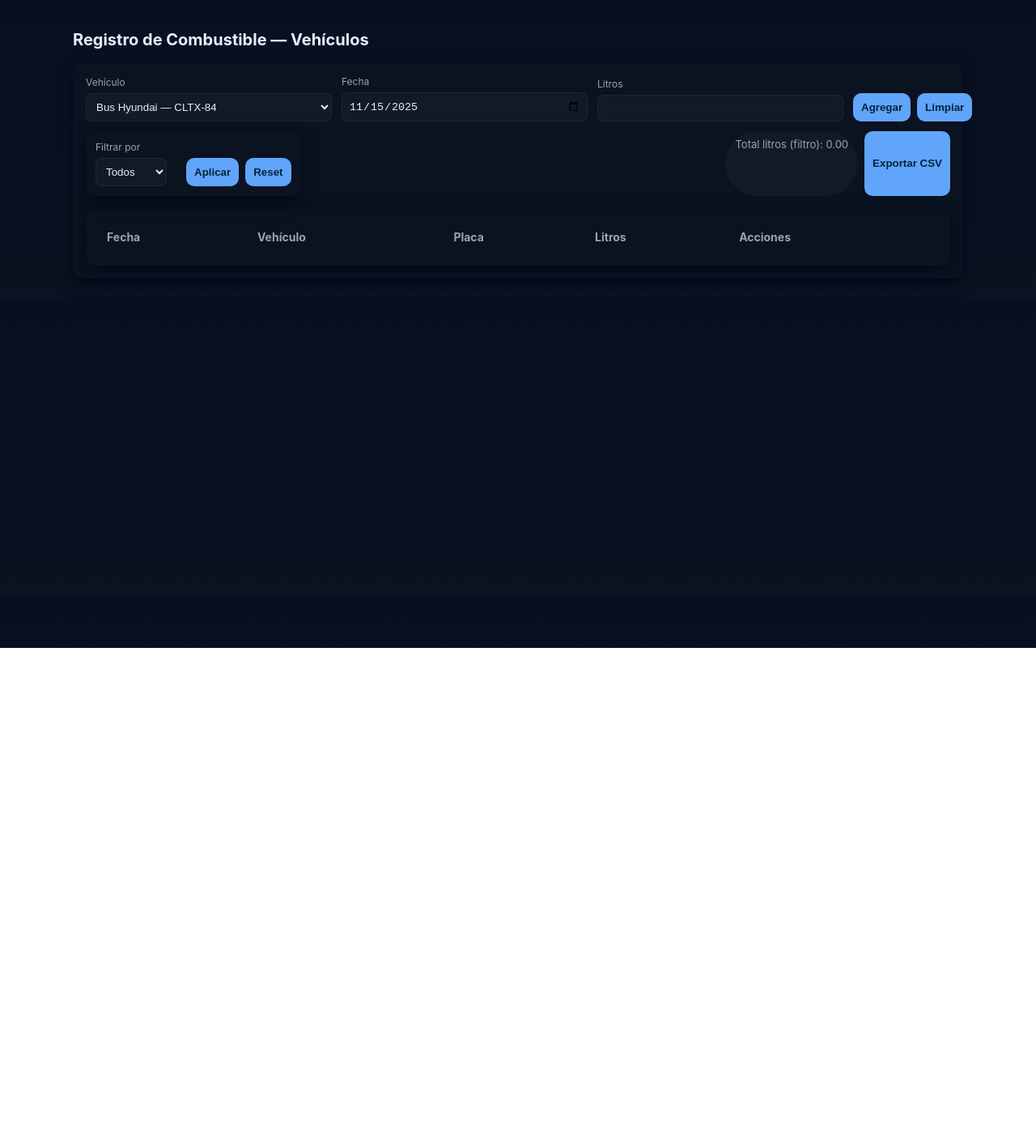
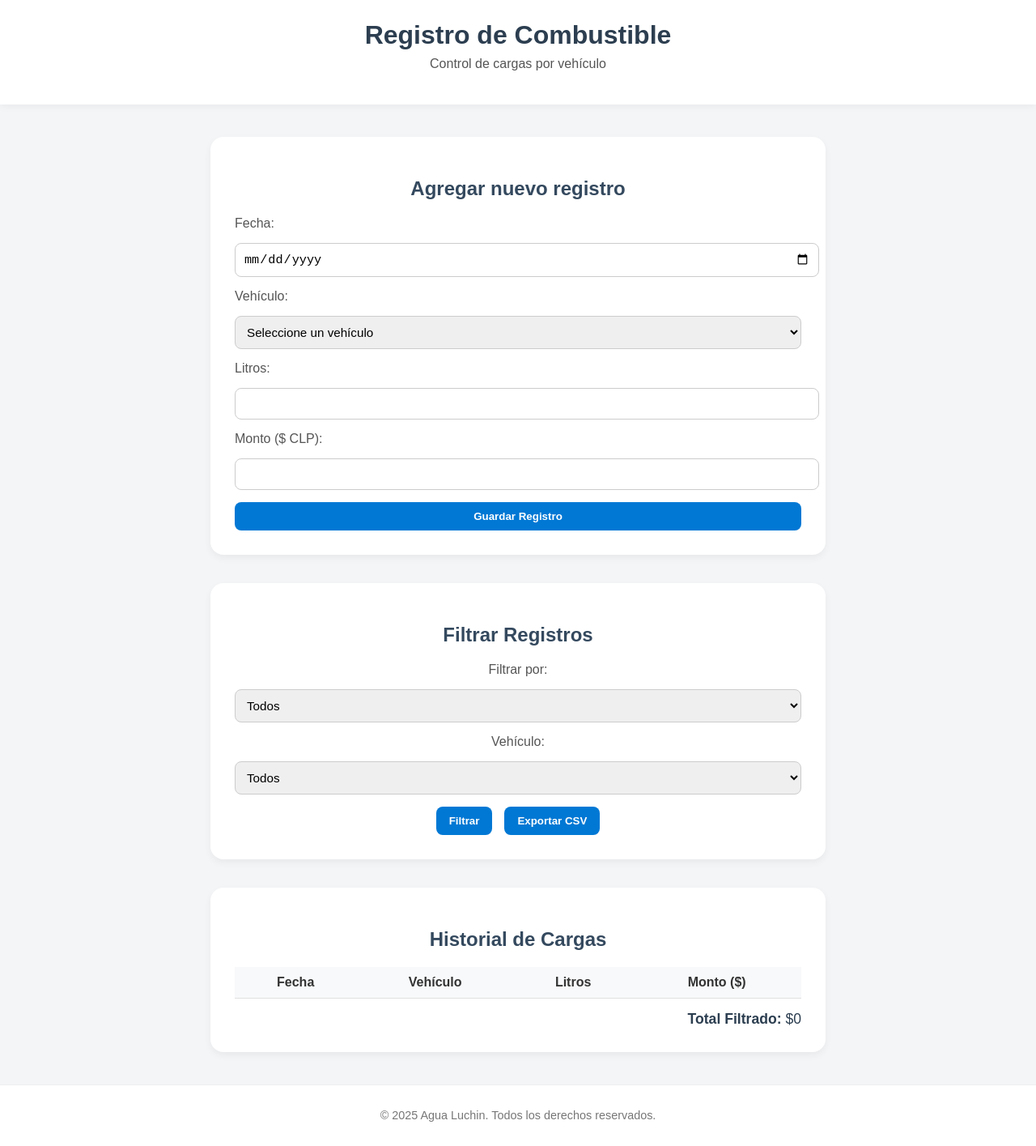
Before and after one commit to pedcarrasco/Cosecha-web, a plain HTML site: page index.html in a window 1280 px wide. Shown: the whole page at 81% size. Before the commit the page ends 800 px from the top, so only its background shows below. Drawn offline with Linux system fonts and the light colour scheme.

Commit message:
Primer commit del proyecto Cosecha-web

```diff
--- a/index.html
+++ b/index.html
@@ -1,77 +1,103 @@
-<!doctype html>
+<!DOCTYPE html>
 <html lang="es">
 <head>
-  <meta charset="utf-8" />
-  <meta name="viewport" content="width=device-width, initial-scale=1" />
-  <title>Registro de Combustible</title>
+    <meta charset="UTF-8">
+    <meta name="viewport" content="width=device-width, initial-scale=1.0">
+    <title>Registro de Combustible - Agua Luchin</title>
     <link rel="stylesheet" href="style.css">
 </head>
 <body>
-  <div class="container">
-    <h1>Registro de Combustible — Vehículos</h1>
-    <div class="card">
-      <!-- FORMULARIO DE REGISTRO -->
-      <form id="entryForm">
-        <div>
-          <label for="vehicle">Vehículo</label>
-          <select id="vehicle" required></select>
-        </div>
-        <div>
-          <label for="date">Fecha</label>
-          <input id="date" type="date" required />
-        </div>
-        <div>
-          <label for="liters">Litros</label>
-          <input id="liters" type="number" step="0.01" min="0" required />
-        </div>
-        <div style="display:flex;gap:8px;">
-          <button id="saveBtn" type="submit">Agregar</button>
-          <button id="clearBtn" type="button">Limpiar</button>
-        </div>
+    <header>
+        <h1>Registro de Combustible</h1>
+        <p>Control de cargas por vehículo</p>
+    </header>
+
+    <main>
+        <section class="form-section">
+            <h2>Agregar nuevo registro</h2>
+            <form id="fuel-form">
+                <label for="date">Fecha:</label>
+                <input type="date" id="date" required>
+
+                <label for="vehicle">Vehículo:</label>
+                <select id="vehicle" required>
+                    <option value="">Seleccione un vehículo</option>
+                    <option value="Bus Hyundai CLTX-84">Bus Hyundai CLTX-84</option>
+                    <option value="Bus Volare KJTV-90">Bus Volare KJTV-90</option>
+                    <option value="Bus Volare KJTV-89">Bus Volare KJTV-89</option>
+                    <option value="Nissan Avan RKYF-16">Nissan Avan RKYF-16</option>
+                    <option value="Jac Refina KJYW-59">Jac Refina KJYW-59</option>
+                    <option value="Dmax FPFX-73">Dmax FPFX-73</option>
+                    <option value="Toyota KYZZ-35">Toyota KYZZ-35</option>
+                    <option value="Suzuki DKBK-12">Suzuki DKBK-12</option>
+                    <option value="Suzuki DKBK-10">Suzuki DKBK-10</option>
+                </select>
+
+                <label for="liters">Litros:</label>
+                <input type="number" id="liters" min="0" required>
+
+                <label for="amount">Monto ($ CLP):</label>
+                <input type="number" id="amount" min="0" required>
+
+                <button type="submit">Guardar Registro</button>
             </form>
+        </section>
 
-      <!-- CONTROLES DE FILTRO -->
-      <div class="controls">
-        <div class="filters card">
-          <div>
-            <label for="filterType">Filtrar por</label>
-            <select id="filterType">
+        <section class="filters">
+            <h2>Filtrar Registros</h2>
+
+            <div class="filter-controls">
+                <label for="filter-type">Filtrar por:</label>
+                <select id="filter-type">
                     <option value="all">Todos</option>
                     <option value="day">Día</option>
                     <option value="week">Semana</option>
                     <option value="month">Mes</option>
                     <option value="year">Año</option>
                 </select>
+
+                <label for="vehicle-filter">Vehículo:</label>
+                <select id="vehicle-filter">
+                    <option value="all">Todos</option>
+                    <option value="Bus Hyundai CLTX-84">Bus Hyundai CLTX-84</option>
+                    <option value="Bus Volare KJTV-90">Bus Volare KJTV-90</option>
+                    <option value="Bus Volare KJTV-89">Bus Volare KJTV-89</option>
+                    <option value="Nissan Avan RKYF-16">Nissan Avan RKYF-16</option>
+                    <option value="Jac Refina KJYW-59">Jac Refina KJYW-59</option>
+                    <option value="Dmax FPFX-73">Dmax FPFX-73</option>
+                    <option value="Toyota KYZZ-35">Toyota KYZZ-35</option>
+                    <option value="Suzuki DKBK-12">Suzuki DKBK-12</option>
+                    <option value="Suzuki DKBK-10">Suzuki DKBK-10</option>
+                </select>
+
+                <button id="filter-button">Filtrar</button>
+                <button id="export-button">Exportar CSV</button>
             </div>
+        </section>
 
-          <div id="filterInputs" style="display:flex;gap:8px;align-items:center"></div>
-
-          <div>
-            <label>&nbsp;</label>
-            <div style="display:flex;gap:8px">
-              <button id="applyFilter">Aplicar</button>
-              <button id="resetFilter" type="button">Reset</button>
-            </div>
-          </div>
-        </div>
-
-        <div class="actions">
-          <div class="small chip">Total litros (filtro): <span id="totalLiters">0</span></div>
-          <button id="exportCsv" type="button">Exportar CSV</button>
-        </div>
-      </div>
-
-      <!-- TABLA DE REGISTROS -->
-      <div class="table-wrap card">
-        <table id="recordsTable">
+        <section class="table-section">
+            <h2>Historial de Cargas</h2>
+            <table id="records-table">
                 <thead>
-            <tr><th>Fecha</th><th>Vehículo</th><th>Placa</th><th>Litros</th><th>Acciones</th></tr>
+                    <tr>
+                        <th>Fecha</th>
+                        <th>Vehículo</th>
+                        <th>Litros</th>
+                        <th>Monto ($)</th>
+                    </tr>
                 </thead>
                 <tbody></tbody>
             </table>
+
+            <div id="total-section">
+                <strong>Total Filtrado: </strong> <span id="total-amount">$0</span>
             </div>
-    </div>
-  </div>
+        </section>
+    </main>
+
+    <footer>
+        <p>© 2025 Agua Luchin. Todos los derechos reservados.</p>
+    </footer>
 
     <script src="script.js"></script>
 </body>
--- a/script.js
+++ b/script.js
@@ -1,164 +1,90 @@
-// Lista de vehículos
-const vehicles = [
-  { name: 'Bus Hyundai', plate: 'CLTX-84' },
-  { name: 'Bus Volare', plate: 'KJTV-90' },
-  { name: 'Bus Volare', plate: 'KJTV-89' },
-  { name: 'Nissan avan', plate: 'RKYF-16' },
-  { name: 'Jac refina', plate: 'KJYW-59' },
-  { name: 'Dmax', plate: 'FPFX-73' },
-  { name: 'Toyota', plate: 'KYZZ-35' },
-  { name: 'Suzuki', plate: 'DKBK-12' },
-  { name: 'Suzuki', plate: 'DKBK-10' }
-];
+document.addEventListener("DOMContentLoaded", () => {
+    const form = document.getElementById("fuel-form");
+    const tableBody = document.querySelector("#records-table tbody");
+    const filterType = document.getElementById("filter-type");
+    const vehicleFilter = document.getElementById("vehicle-filter");
+    const filterButton = document.getElementById("filter-button");
+    const exportButton = document.getElementById("export-button");
+    const totalAmount = document.getElementById("total-amount");
 
-const STORAGE_KEY = 'fuelRecords_v1';
+    let records = JSON.parse(localStorage.getItem("fuelRecords")) || [];
 
-// Elementos del DOM
-const vehicleSelect = document.getElementById('vehicle');
-const dateInput = document.getElementById('date');
-const litersInput = document.getElementById('liters');
-const recordsTable = document.querySelector('#recordsTable tbody');
-const totalLitersEl = document.getElementById('totalLiters');
-const filterType = document.getElementById('filterType');
-const filterInputs = document.getElementById('filterInputs');
+    function saveRecords() {
+        localStorage.setItem("fuelRecords", JSON.stringify(records));
+    }
 
-// Inicializar
-populateVehicles();
-dateInput.value = new Date().toISOString().slice(0,10);
-render();
+    function renderTable(filtered = records) {
+        tableBody.innerHTML = "";
+        let total = 0;
 
-document.getElementById('entryForm').addEventListener('submit', addEntry);
-document.getElementById('clearBtn').addEventListener('click', clearAll);
-document.getElementById('applyFilter').addEventListener('click', render);
-document.getElementById('resetFilter').addEventListener('click', resetFilter);
-document.getElementById('exportCsv').addEventListener('click', exportCSV);
-filterType.addEventListener('change', () => showFilterInputs(filterType.value));
+        filtered.forEach(record => {
+            const row = document.createElement("tr");
+            row.innerHTML = `
+                <td>${record.date}</td>
+                <td>${record.vehicle}</td>
+                <td>${record.liters}</td>
+                <td>$${Number(record.amount).toLocaleString("es-CL")}</td>
+            `;
+            tableBody.appendChild(row);
+            total += Number(record.amount);
+        });
 
-function populateVehicles() {
-  vehicleSelect.innerHTML = '';
-  vehicles.forEach((v, i) => {
-    const opt = document.createElement('option');
-    opt.value = i;
-    opt.textContent = `${v.name} — ${v.plate}`;
-    vehicleSelect.appendChild(opt);
-  });
-}
+        totalAmount.textContent = `$${total.toLocaleString("es-CL")}`;
+    }
 
-function loadRecords() {
-  return JSON.parse(localStorage.getItem(STORAGE_KEY) || '[]');
-}
+    function filterRecords() {
+        const type = filterType.value;
+        const selectedVehicle = vehicleFilter.value;
+        const now = new Date();
 
-function saveRecords(records) {
-  localStorage.setItem(STORAGE_KEY, JSON.stringify(records));
-}
+        let filtered = records.filter(record => {
+            const recordDate = new Date(record.date);
+            let match = true;
 
-function addEntry(e) {
-  e.preventDefault();
-  const record = {
-    id: Date.now(),
-    vehicle: Number(vehicleSelect.value),
-    date: dateInput.value,
-    liters: Number(litersInput.value)
-  };
-  const records = loadRecords();
-  records.push(record);
-  saveRecords(records);
-  litersInput.value = '';
-  render();
-}
+            if (type === "day") match = recordDate.toDateString() === now.toDateString();
+            if (type === "week") {
+                const diff = (now - recordDate) / (1000 * 60 * 60 * 24);
+                match = diff <= 7 && diff >= 0;
+            }
+            if (type === "month") match = recordDate.getMonth() === now.getMonth() && recordDate.getFullYear() === now.getFullYear();
+            if (type === "year") match = recordDate.getFullYear() === now.getFullYear();
 
-function deleteRecord(id) {
-  const records = loadRecords().filter(r => r.id !== id);
-  saveRecords(records);
-  render();
-}
+            if (selectedVehicle !== "all") match = match && record.vehicle === selectedVehicle;
 
-function clearAll() {
-  if (confirm('¿Seguro que quieres borrar todos los registros?')) {
-    localStorage.removeItem(STORAGE_KEY);
-    render();
-  }
-}
+            return match;
+        });
 
-function render() {
-  const records = filterRecords(loadRecords());
-  recordsTable.innerHTML = '';
-  records.sort((a,b) => new Date(b.date) - new Date(a.date))
-    .forEach(r => {
-      const tr = document.createElement('tr');
-      tr.innerHTML = `
-        <td>${new Date(r.date).toLocaleDateString()}</td>
-        <td>${vehicles[r.vehicle].name}</td>
-        <td>${vehicles[r.vehicle].plate}</td>
-        <td>${r.liters.toFixed(2)}</td>
-        <td><button onclick=\"deleteRecord(${r.id})\">Eliminar</button></td>`;
-      recordsTable.appendChild(tr);
+        renderTable(filtered);
+    }
+
+    form.addEventListener("submit", e => {
+        e.preventDefault();
+        const newRecord = {
+            date: document.getElementById("date").value,
+            vehicle: document.getElementById("vehicle").value,
+            liters: document.getElementById("liters").value,
+            amount: document.getElementById("amount").value
+        };
+        records.push(newRecord);
+        saveRecords();
+        renderTable();
+        form.reset();
     });
 
-  const total = records.reduce((sum, r) => sum + r.liters, 0);
-  totalLitersEl.textContent = total.toFixed(2);
-}
+    filterButton.addEventListener("click", filterRecords);
 
-function showFilterInputs(type) {
-  filterInputs.innerHTML = '';
-  if (type === 'day') {
-    filterInputs.innerHTML = '<input type=\"date\" id=\"filterDay\">';
-  } else if (type === 'week') {
-    filterInputs.innerHTML = '<input type=\"date\" id=\"filterWeek\">';
-  } else if (type === 'month') {
-    filterInputs.innerHTML = '<input type=\"month\" id=\"filterMonth\">';
-  } else if (type === 'year') {
-    filterInputs.innerHTML = '<input type=\"number\" id=\"filterYear\" placeholder=\"Año\">';
-  }
-}
+    exportButton.addEventListener("click", () => {
+        let csv = "Fecha,Vehículo,Litros,Monto\n";
+        records.forEach(r => {
+            csv += `${r.date},${r.vehicle},${r.liters},${r.amount}\n`;
+        });
 
-function filterRecords(records) {
-  const type = filterType.value;
-  if (type === 'day') {
-    const d = document.getElementById('filterDay')?.value;
-    return records.filter(r => r.date === d);
-  } else if (type === 'week') {
-    const d = document.getElementById('filterWeek')?.value;
-    if (!d) return [];
-    const date = new Date(d);
-    const start = new Date(date);
-    start.setDate(date.getDate() - date.getDay());
-    const end = new Date(start);
-    end.setDate(start.getDate() + 6);
-    return records.filter(r => new Date(r.date) >= start && new Date(r.date) <= end);
-  } else if (type === 'month') {
-    const m = document.getElementById('filterMonth')?.value;
-    if (!m) return [];
-    const [year, month] = m.split('-').map(Number);
-    return records.filter(r => {
-      const d = new Date(r.date);
-      return d.getFullYear() === year && d.getMonth() + 1 === month;
+        const blob = new Blob([csv], { type: "text/csv;charset=utf-8;" });
+        const link = document.createElement("a");
+        link.href = URL.createObjectURL(blob);
+        link.download = "registros_combustible.csv";
+        link.click();
     });
-  } else if (type === 'year') {
-    const y = Number(document.getElementById('filterYear')?.value);
-    return records.filter(r => new Date(r.date).getFullYear() === y);
-  }
-  return records;
-}
 
-function resetFilter() {
-  filterType.value = 'all';
-  showFilterInputs('all');
-  render();
-}
-
-function exportCSV() {
-  const records = filterRecords(loadRecords());
-  const header = ['Fecha','Vehículo','Placa','Litros'];
-  const rows = records.map(r =>
-    [r.date, vehicles[r.vehicle].name, vehicles[r.vehicle].plate, r.liters.toFixed(2)].join(',')
-  );
-  const csv = [header.join(','), ...rows].join('\\n');
-  const blob = new Blob([csv], {type: 'text/csv'});
-  const url = URL.createObjectURL(blob);
-  const a = document.createElement('a');
-  a.href = url;
-  a.download = 'registro_combustible.csv';
-  a.click();
-  URL.revokeObjectURL(url);
-}
+    renderTable();
+});
--- a/style.css
+++ b/style.css
@@ -1,126 +1,159 @@
-:root {
-  --bg: #0f1724;
-  --card: #0b1220;
-  --muted: #9aa4b2;
-  --accent: #60a5fa;
-  --glass: rgba(255, 255, 255, 0.03);
+/* === Estilos Generales === */
+body {
+    font-family: "Poppins", Arial, sans-serif;
+    background-color: #f4f5f7;
+    color: #333;
+    margin: 0;
+    padding: 0;
 }
 
-* { box-sizing: border-box; }
-
-body {
-  font-family: Inter, system-ui, Segoe UI, Roboto;
-  margin: 0;
-  padding: 24px;
-  background: linear-gradient(180deg, #071023, #0b1220);
-  color: #e6eef8;
+/* === Encabezado === */
+header {
+    background-color: #ffffff;
+    text-align: center;
+    padding: 25px 15px;
+    box-shadow: 0 2px 10px rgba(0, 0, 0, 0.05);
 }
 
-.container {
-  max-width: 1100px;
-  margin: 0 auto;
+header h1 {
+    margin: 0;
+    font-size: 2rem;
+    color: #2c3e50;
 }
 
-h1 {
-  font-size: 20px;
-  margin-bottom: 16px;
+header p {
+    margin-top: 8px;
+    color: #555;
+    font-size: 1rem;
 }
 
-.card {
-  background: var(--card);
-  padding: 16px;
-  border-radius: 12px;
-  box-shadow: 0 6px 18px rgba(2,6,23,0.7);
+/* === Contenedor Principal === */
+main {
+    display: flex;
+    flex-direction: column;
+    align-items: center;
+    padding: 40px 15px;
+    gap: 35px;
 }
 
+/* === Tarjetas de Sección === */
+section {
+    background-color: #fff;
+    width: 90%;
+    max-width: 700px;
+    padding: 30px;
+    border-radius: 16px;
+    box-shadow: 0 4px 10px rgba(0, 0, 0, 0.05);
+}
+
+/* === Títulos de Sección === */
+section h2 {
+    text-align: center;
+    margin-bottom: 20px;
+    color: #34495e;
+    font-weight: 600;
+}
+
+/* === Formularios === */
 form {
-  display: grid;
-  grid-template-columns: 1fr 1fr 1fr 120px;
-  gap: 12px;
-  align-items: end;
+    display: flex;
+    flex-direction: column;
+    gap: 15px;
 }
 
 label {
-  font-size: 12px;
-  color: var(--muted);
-  display: block;
-  margin-bottom: 6px;
+    font-weight: 500;
+    color: #555;
 }
 
-select,
-input[type=date],
-input[type=number],
-input[type=month],
-input[type=text] {
-  width: 100%;
-  padding: 8px;
-  border-radius: 8px;
-  border: 1px solid rgba(255,255,255,0.06);
-  background: var(--glass);
-  color: inherit;
+input,
+select {
+    padding: 10px;
+    border: 1px solid #ccc;
+    border-radius: 8px;
+    font-size: 0.95rem;
+    width: 100%;
+    transition: all 0.2s ease;
 }
 
-button {
-  background: var(--accent);
-  border: 0;
-  padding: 10px;
-  border-radius: 10px;
-  color: #04233a;
-  font-weight: 700;
-  cursor: pointer;
+input:focus,
+select:focus {
+    border-color: #0078d4;
+    outline: none;
+    box-shadow: 0 0 5px rgba(0, 120, 212, 0.2);
 }
 
-.controls {
-  display: flex;
-  gap: 12px;
-  margin-top: 12px;
-  flex-wrap: wrap;
+/* === Botones === */
+button {
+    padding: 10px 16px;
+    border: none;
+    border-radius: 8px;
+    cursor: pointer;
+    font-weight: 600;
+    transition: 0.3s;
 }
 
-.filters {
-  padding: 12px;
-  display: flex;
-  gap: 12px;
-  align-items: center;
+button[type="submit"],
+#filter-button,
+#export-button {
+    background-color: #0078d4;
+    color: white;
 }
 
-.table-wrap {
-  margin-top: 16px;
-  overflow: auto;
+button:hover {
+    background-color: #005fa3;
 }
 
-table {
-  width: 100%;
-  border-collapse: collapse;
+/* === Filtros === */
+.filters .filter-controls {
+    display: flex;
+    flex-direction: column;
+    gap: 10px;
 }
 
-th, td {
-  padding: 10px;
-  text-align: left;
-  border-bottom: 1px solid rgba(255,255,255,0.03);
-  font-size: 14px;
+@media (min-width: 600px) {
+    .filters .filter-controls {
+        flex-direction: row;
+        align-items: center;
+        justify-content: center;
+        flex-wrap: wrap;
+        gap: 15px;
+    }
 }
 
-th { color: var(--muted); }
-
-.chip {
-  background: rgba(255,255,255,0.03);
-  padding: 8px 12px;
-  border-radius: 999px;
+/* === Tabla === */
+.table-section table {
+    width: 100%;
+    border-collapse: collapse;
+    margin-top: 20px;
 }
 
-.small {
-  font-size: 13px;
-  color: var(--muted);
+.table-section th,
+.table-section td {
+    text-align: center;
+    padding: 10px;
+    border-bottom: 1px solid #e0e0e0;
 }
 
-.actions {
-  margin-left: auto;
-  display: flex;
-  gap: 8px;
+.table-section th {
+    background-color: #f8f9fa;
+    color: #333;
+    font-weight: 600;
 }
 
-@media (max-width: 720px) {
-  form { grid-template-columns: 1fr; }
-  .actions { margin-left: 0; }
+#total-section {
+    margin-top: 15px;
+    text-align: right;
+    font-size: 1.1rem;
+    color: #2c3e50;
 }
+
+/* === Pie de Página === */
+footer {
+    text-align: center;
+    background-color: #ffffff;
+    padding: 15px;
+    color: #777;
+    font-size: 0.9rem;
+    border-top: 1px solid #eee;
+}
```
Lines whose indentation alone changed are shown as unchanged.
